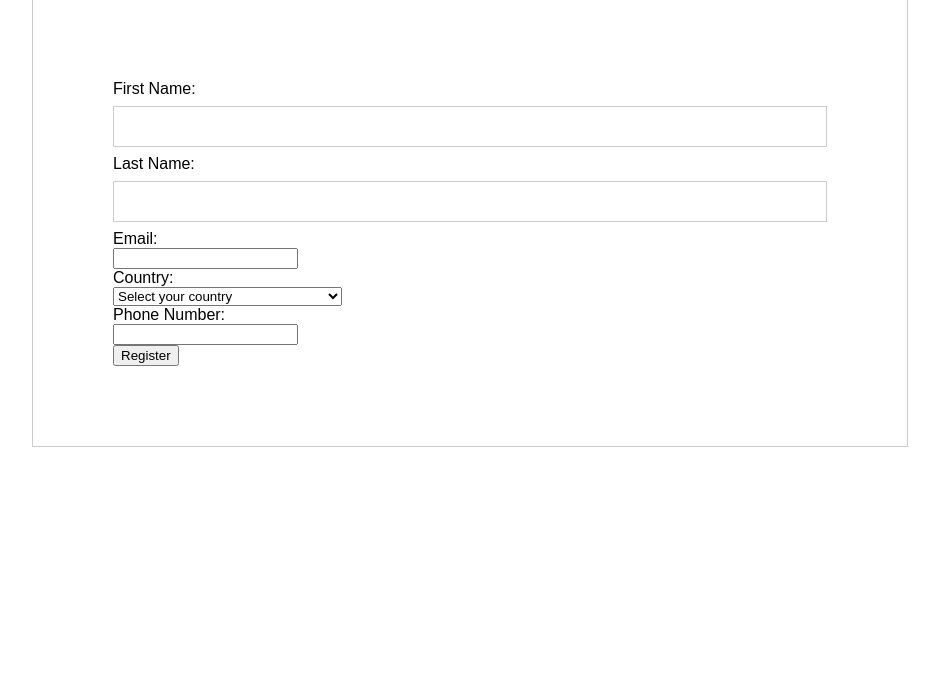
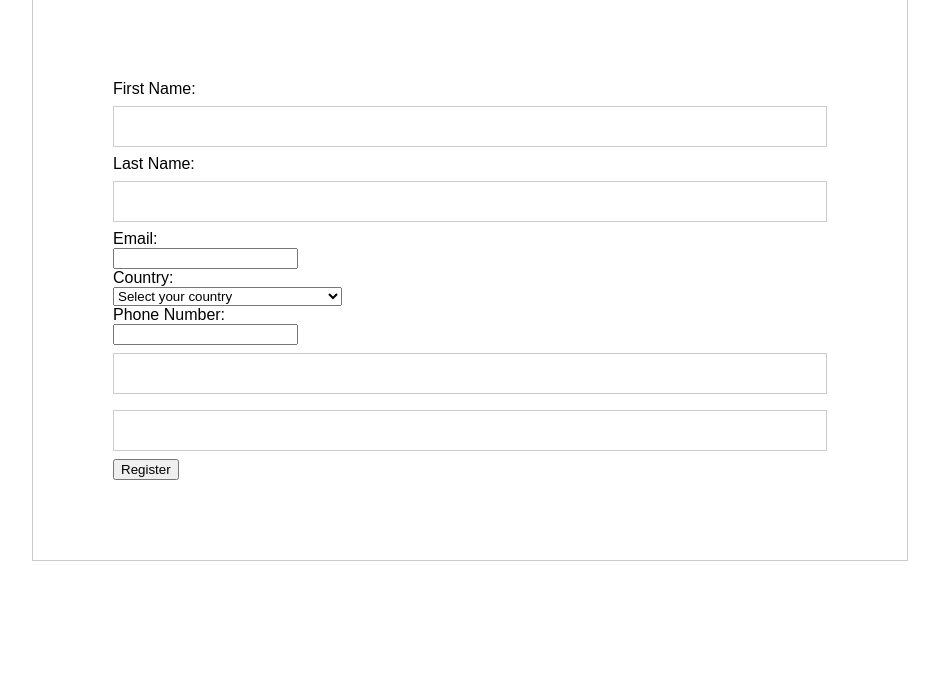
Before and after one commit to shibusharma1/Thrivecart, a PHP site: page /cregister.php in a window 1280 px wide. Shown: the part 199-890 px from the top of the page, without its empty margins (170-1109 px from the left). Before the commit the page ends 646 px from the top, so only its background shows below. Run offline with PHP 8.4, Linux system fonts and the light colour scheme.

Commit message:
cregister

```diff
--- a/cregister.php
+++ b/cregister.php
@@ -210,7 +210,7 @@ $countries = array(
 <body>
 </div>
     <h2>Register</h2>
-    <form action="/register" method="post" class="sform">
+    <form action="/register" method="post">
         <label for="first_name">First Name:</label><br>
         <input type="text" id="first_name" name="fname" required><br>
         <label for="last_name">Last Name:</label><br>
@@ -231,6 +231,9 @@ $countries = array(
         </select><br>
         <label for="phone_number">Phone Number:</label><br>
         <input type="tel" id="phone" name="phone_number"  required><br>
+        <input type="password" id="cpassword" name="passsword" required><br>
+        <!-- confirm password -->
+        <input type="password" id="ccpassword" name="ccpasssword" required><br>
         <input type="submit" value="Register">
     </form>
 </body>
```
